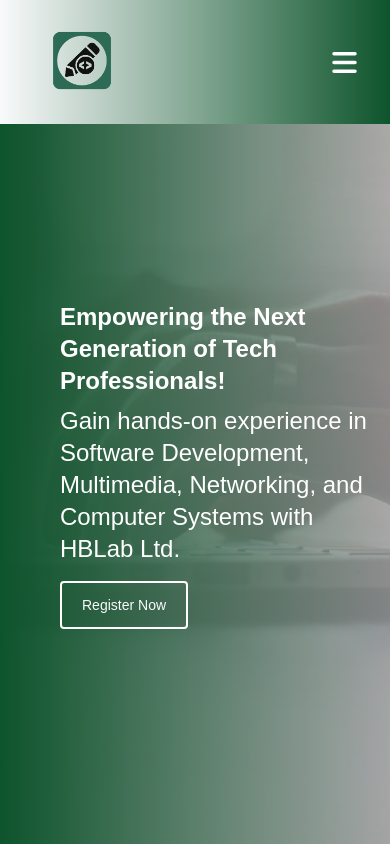
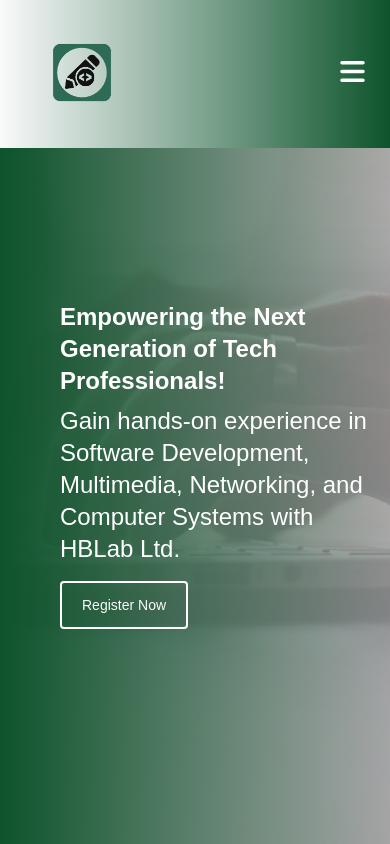
Before and after one commit to realkwizera/HB-Lab-frontend, a React (Vite) app: page /landing in a window 390 px wide. Shown: the top 844 px of the page. Built offline with nearby package versions, Linux system fonts and the light colour scheme.

Commit message:
resizing navbar well

```diff
--- a/src/components/LandingSection.jsx
+++ b/src/components/LandingSection.jsx
@@ -14,7 +14,6 @@ import ContactUs from "./ContactUs";
 import CompaniesTrustUs from "./CompaniesTrustUs";
 
 const LandingSection = () => {
-
   const [isToggleOpen, setIsToggleOpen] = useState(false);
   const [isScrolled, setIsScrolled] = useState(false);
 
@@ -36,15 +35,19 @@ const LandingSection = () => {
               : "text-white inset-0 bg-gradient-to-l from-green-900 to-transparent"
           }`}
         >
-      <nav className=" flex  lg:justify-between items-center grid lg:grid-cols-3  lg:ml-30 ml-3 px-5  gap-3 w-full">
+          <nav className=" flex  lg:justify-between items-center grid lg:grid-cols-3 py-3  lg:ml-30 ml-3 px-5  gap-3 w-full">
             <div className="flex justify-between items-center w-full lg:w-auto lg:col-span-1 col-span-3">
               <div id="logo" className="">
                 <img src={logo} alt="Logo" className="w-45 hidden lg:block" />{" "}
-            <img src={logoicon} alt="Logo" className="w-25 inline lg:hidden" />
+                <img
+                  src={logoicon}
+                  alt="Logo"
+                  className="w-25 inline lg:hidden"
+                />
               </div>
               <div className="toggler">
                 <button
-              className="lg:hidden p-2"
+                  className="lg:hidden"
                   onClick={() => setIsToggleOpen(!isToggleOpen)}
                 >
                   {isToggleOpen ? <HiX size={35} /> : <HiMenu size={35} />}
@@ -60,9 +63,7 @@ const LandingSection = () => {
               <div
                 id="nav-links"
                 className={`flex flex-col lg:flex-row items-start lg:items-center lg:gap-10 gap-3 text-green-900 font-small ${
-              isScrolled
-                ? "text-green-900"
-                : "text-white"
+                  isScrolled ? "text-green-900" : "text-white"
                 } `}
               >
                 <p className="underline text-underline-offset-4">Home</p>
@@ -110,19 +111,19 @@ const LandingSection = () => {
         <hr className="w-8/10 text-green-900" />
       </div> */}
       <section className="grid min-h-screen place-items-center w-full px-5 my-5">
-        <AboutUs/>
+        <AboutUs />
       </section>
       {/* <div className="flex justify-center text-green-900 o">
         <hr className="w-8/10 text-green-900" />
       </div> */}
       <section className="grid min-h-screen mx-auto place-items-center w-full px-5 my-5">
-        <Courses/>
+        <Courses />
       </section>
       {/* <div className="flex justify-center text-green-900">
         <hr className="w-8/10 text-green-900" />
       </div> */}
       <section className="overflow-hidden my-5">
-        <ContactUs/>
+        <ContactUs />
       </section>
       {/* <div className="flex justify-center text-green-900">
         <hr className="w-8/10 text-green-900" />
```
Also changed, not shown: src/assets/logo.png. Lines whose indentation alone changed are shown as unchanged.
